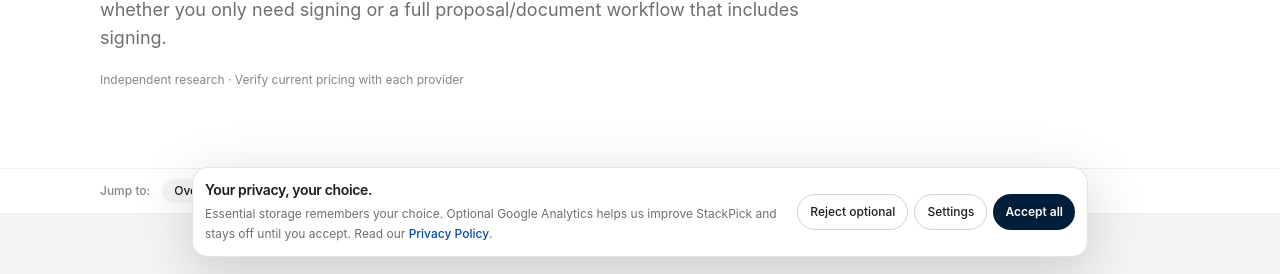
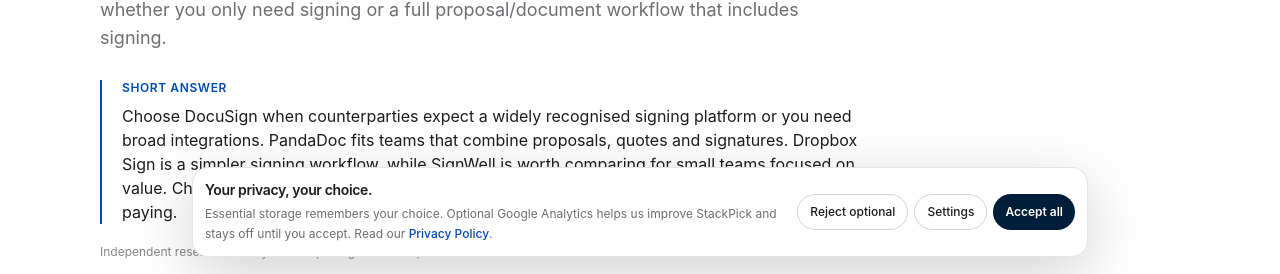
Before and after one commit to LinukaBandara/StackPick, a Next.js app: page /best/esignature-software in a window 1280 px wide. Shown: the part 519-793 px from the top of the page. Built offline with nearby package versions, Linux system fonts and the light colour scheme; no server answers.

Commit message:
Add concise decision summary to software comparison guide

```diff
--- a/app/best/esignature-software/page.tsx
+++ b/app/best/esignature-software/page.tsx
@@ -13,6 +13,7 @@ export default function Page() {
     <ComparisonArticle
       title="Best E-Signature Software for Freelancers and Small Business"
       slug="esignature-software"
+      quickAnswer="Choose DocuSign when counterparties expect a widely recognised signing platform or you need broad integrations. PandaDoc fits teams that combine proposals, quotes and signatures. Dropbox Sign is a simpler signing workflow, while SignWell is worth comparing for small teams focused on value. Check monthly envelope limits, templates, sender seats and audit-trail access before paying."
       intro="Freelancers usually need a repeatable way to send a proposal or contract, collect a signature, and keep a record of what was signed. Small teams may also need templates, reminders, multiple senders, integrations and a clear audit trail. The key distinction is whether you only need signing or a full proposal/document workflow that includes signing."
       pricingNote="Free tiers can limit monthly signature requests (envelopes), reusable templates, number of senders, branding or integrations. A trial is not a permanent free plan. Before choosing, check the current monthly envelope or document cap, template allowance, signer authentication options, audit-trail availability, and whether pricing is per user or per document. Limits and offers change — verify on the official pages."
       tools={[
```
